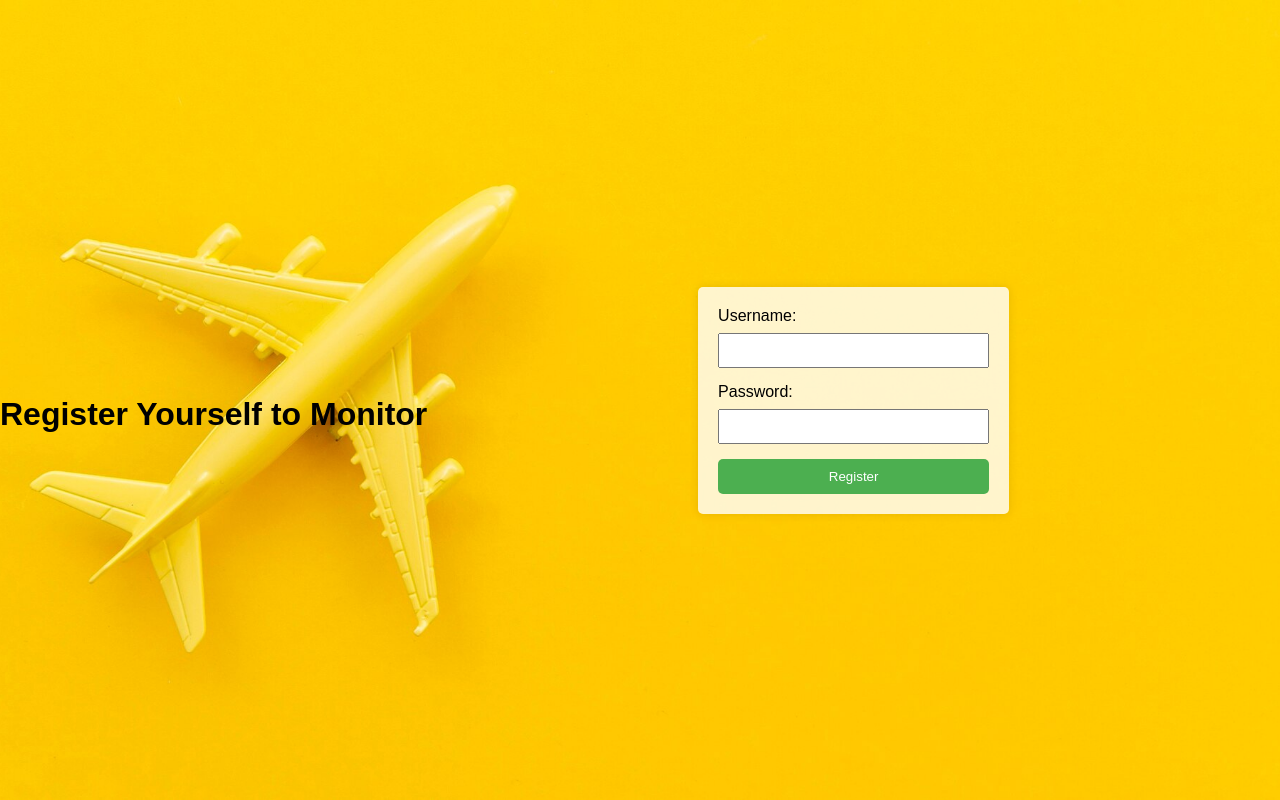
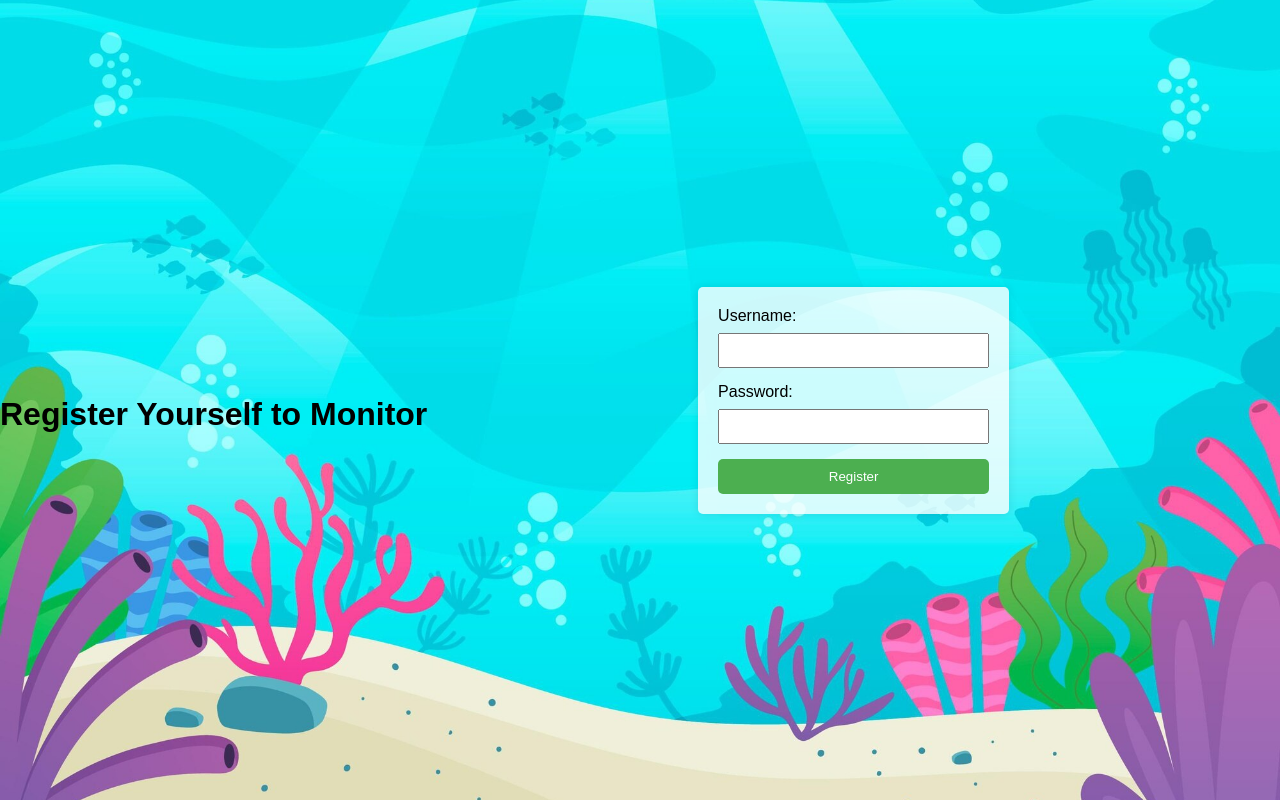
Before and after one commit to DevOps-SRE-Projects-2024/cpu_mem_monitor_app, a Flask app: page /register in a window 1280 px wide. Run offline with Flask 2, Linux system fonts and the light colour scheme.

Commit message:
Update register.html

```diff
--- a/templates/register.html
+++ b/templates/register.html
@@ -9,7 +9,7 @@
     <style>
         body {
             font-family: Arial, sans-serif;
-            background-image: url('static/images/yellow_plane.jpg'); /* Replace with the actual path to your image */
+            background-image: url('static/images/ocean.jpg'); /* Replace with the actual path to your image */
             background-size: cover;
             background-position: center;
             margin: 0;
```
